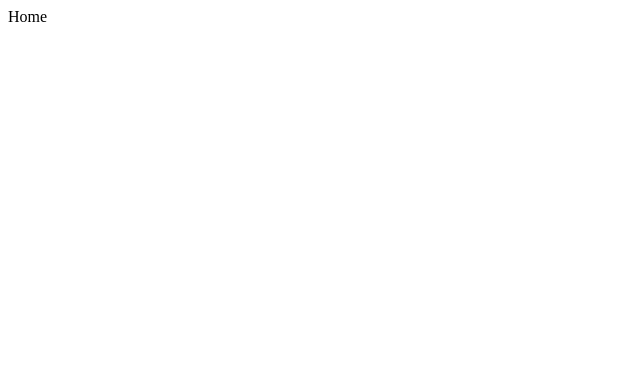
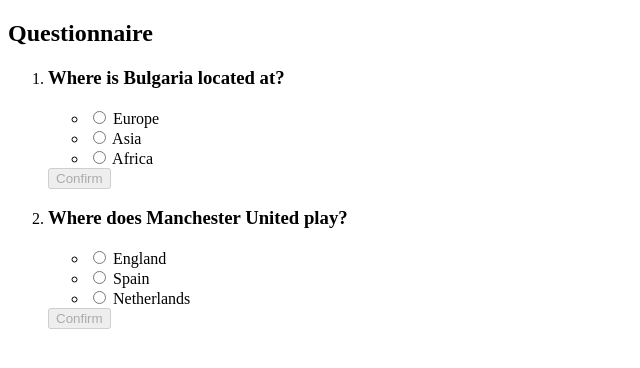
Before and after one commit to svetoslavivanov0/frontend-task, a Vue app: page / in a window 1280 px wide. Shown: the top 368 px of the page, without its empty margins (0-640 px from the left). Built offline with nearby package versions, Linux system fonts and the light colour scheme.

Commit message:
Add home page

```diff
--- /dev/null
+++ b/src/components/Question.vue
@@ -0,0 +1,84 @@
+<template>
+  <li
+      class="entry"
+  >
+    <h3>{{ question.title }}</h3>
+
+    <ul class="options">
+      <li
+          class="option"
+          v-for="option in question.options"
+          :key="option.id"
+      >
+        <label>
+          <input
+              type="radio"
+              :name="question.id"
+              :value="option.id"
+              :checked="question.selectedAnswer === option.id"
+              :disabled="disabled"
+              v-model="selectedValue"
+          />
+          {{ option.text }}
+        </label>
+      </li>
+    </ul>
+    <button
+        class="button"
+        :disabled="!selectedValue || disabled"
+        @click="confirmAnswer(question)">
+      Confirm
+    </button>
+  </li>
+</template>
+
+<script>
+/**
+ * External dependencies
+ */
+import { computed, ref } from "vue";
+import { useStore } from 'vuex';
+
+export default {
+  name: 'QuestionComponent',
+  props: {
+    question: {
+      type: Object,
+      required: true,
+    },
+    disabled: {
+      type: Boolean,
+      default: () => false,
+    }
+  },
+  setup(props) {
+    const store = useStore();
+    const submittedAnswers = computed(() => store.getters.selectedAnswers);
+    const selectedValue = ref(null);
+
+    const confirmAnswer = () => {
+      if (!selectedValue.value) {
+        alert('Please select an option');
+        return;
+      }
+
+      if (confirm('Are you sure about your answer?')) {
+        store.dispatch('submitQuestion', {
+          questionId: props.question.id,
+          optionId: selectedValue.value,
+        })
+      }
+    };
+
+    return {
+      selectedValue,
+      submittedAnswers,
+      confirmAnswer
+    }
+  }
+}
+</script>
+
+<style scoped>
+
+</style>
--- a/src/pages/Home.vue
+++ b/src/pages/Home.vue
@@ -1,12 +1,47 @@
 <template>
-  <div>
-    Home
+  <div class="page">
+    <h2>Questionnaire</h2>
+    <ol class="entries" v-if="questions.length">
+      <question
+          v-for="question in questions"
+          :key="question.id"
+          :question="question"
+          :disabled="!!question.selectedAnswer"
+      />
+    </ol>
+
+    <div class="actions">
+      <router-link
+          v-if="canShowFeedback"
+          to="/feedback"
+      >
+        View Feedback
+      </router-link>
+    </div>
   </div>
 </template>
 
 <script>
+import { useStore } from 'vuex';
+import { computed } from 'vue';
+import Question from '../components/Question.vue';
+
 export default {
-  name: 'HomeComponent'
+  name: 'HomeComponent',
+  components: {
+    Question,
+  },
+  setup() {
+    const store = useStore();
+    const submittedAnswers = computed(() => store.getters.selectedAnswers);
+
+
+    return {
+      submittedAnswers,
+      canShowFeedback: computed(() => store.getters.canShowFeedback),
+      questions: computed(() => store.state.questions),
+    }
+  }
 }
 </script>
 
--- a/src/store.js
+++ b/src/store.js
@@ -30,18 +30,22 @@
         ],
     },
     getters: {
-        canShowResults () {
-            return false;
-        },
-        selectedAnswers() {
-            return [];
+        canShowFeedback(state) {
+            return state.questions.filter(question => question.selectedAnswer !== null).length;
         }
     },
     mutations: {
+        setAnswer(state, { questionId, optionId }){
+            const questionToUpdateIndex = state.questions.findIndex(question => question.id === questionId);
+            state.questions[questionToUpdateIndex] = {
+                ...state.questions[questionToUpdateIndex],
+                selectedAnswer: optionId,
+            };
+        }
     },
     actions: {
-        submitQuestion() {
-            alert();
+        submitQuestion({commit}, answer) {
+            commit('setAnswer', answer);
         }
     }
 });
```
